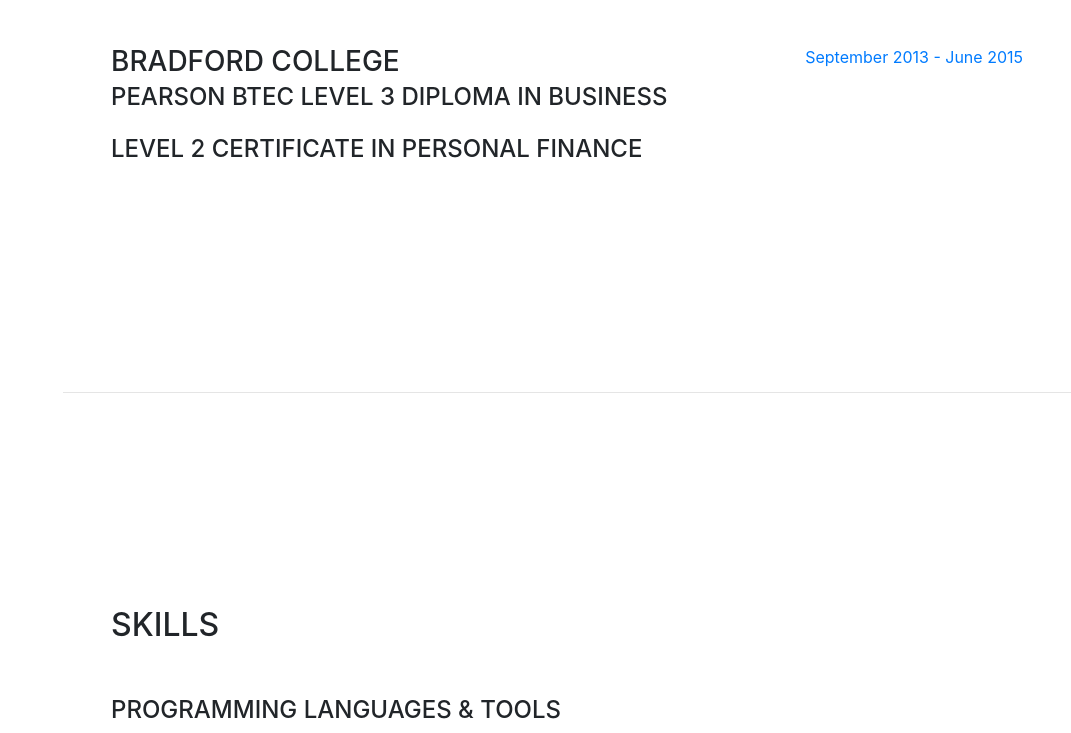
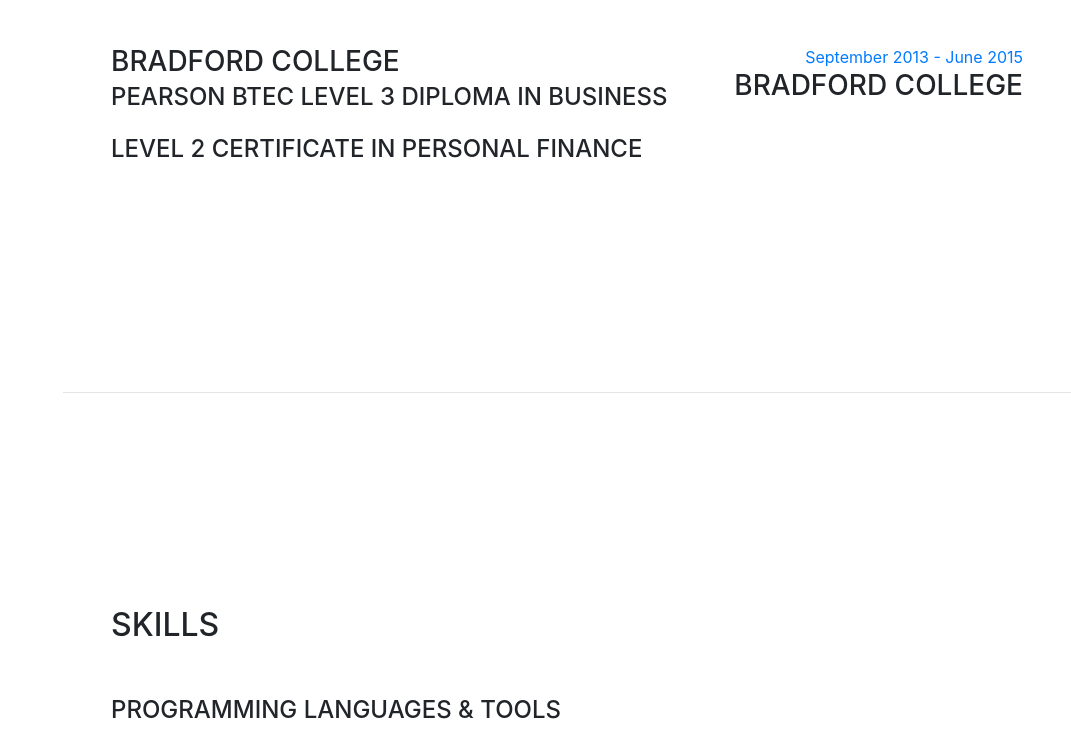
Before and after one commit to SDukesey/SDukesey.github.io, a website with bundled scripts: page index.html in a window 1280 px wide. Shown: the part 2303-3036 px from the top of the page, without its empty margins (209-1280 px from the left). Built offline with nearby package versions, Linux system fonts and the light colour scheme; a web font is replaced by a local one.

Commit message:
Update index.html

```diff
--- a/index.html
+++ b/index.html
@@ -167,8 +167,10 @@
             </div>
             <div class="resume-date text-md-right">
               <span class="text-primary">September 2013 - June 2015</span>
+			 <h3 class="mb-0">Bradford College</h3>
             </div>
           </div>
+
 
         </div>
       </section>
```
